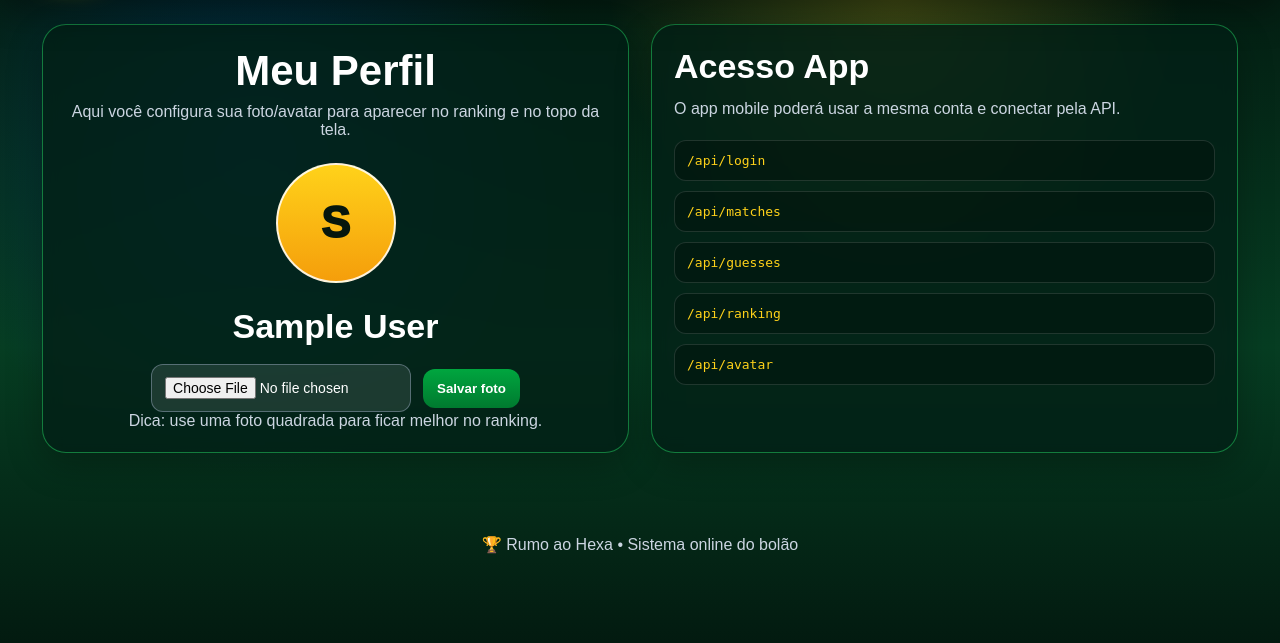
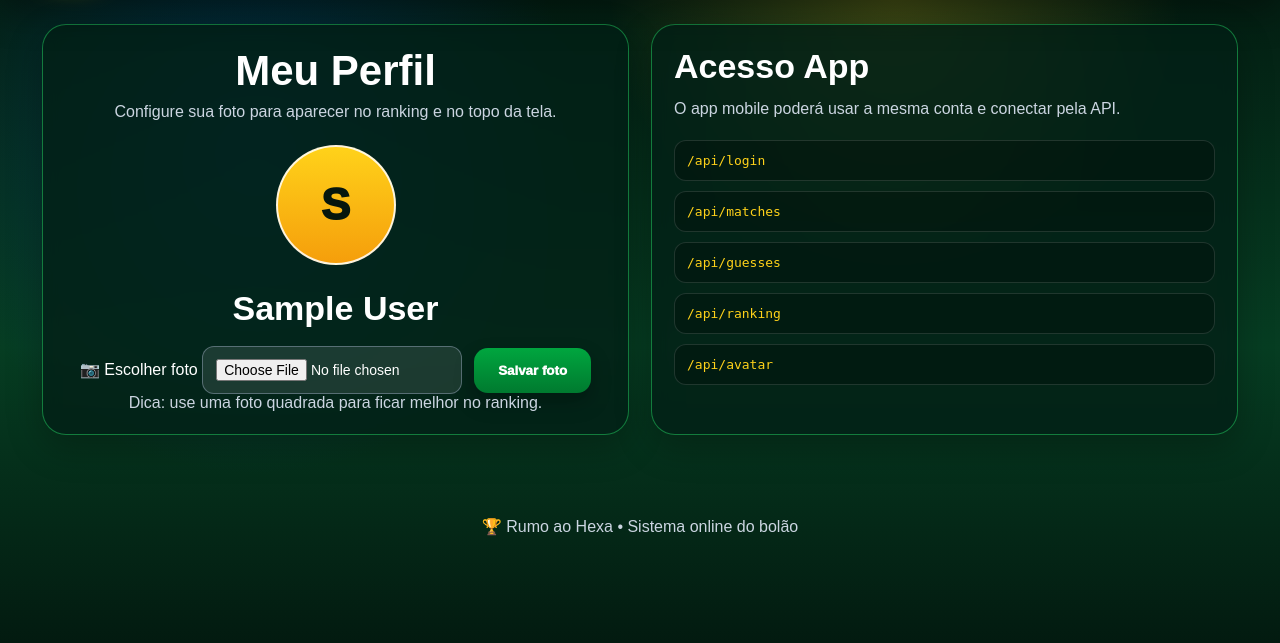
Before and after one commit to viniciusmoreira44563-cloud/bolao-copa-2026, a Flask app: page /perfil in a window 1280 px wide. Shown: the part 93-736 px from the top of the page. Run offline with Flask 3, Linux system fonts and the light colour scheme; the visitor is signed in with stand-in values (Sample User, id 1); data comes from the database, SQL or seed files in the repository.

Commit message:
Update profile.html

```diff
--- a/templates/profile.html
+++ b/templates/profile.html
@@ -6,12 +6,12 @@
 
 <div class="profile-wrap">
 
-    <div class="card profile-card">
+    <div class="card profile-card premium-profile">
 
         <h1>Meu Perfil</h1>
 
         <p class="muted">
-            Aqui você configura sua foto/avatar para aparecer no ranking e no topo da tela.
+            Configure sua foto para aparecer no ranking e no topo da tela.
         </p>
 
         <div class="profile-avatar">
@@ -26,18 +26,26 @@
 
         <h2>{{ user.name }}</h2>
 
-        <form method="post" enctype="multipart/form-data" class="upload-form">
-            <input type="file" name="avatar" accept="image/png,image/jpeg,image/webp" required>
-            <button type="submit">Salvar foto</button>
+        <form method="post" enctype="multipart/form-data" class="upload-form premium-upload">
+
+            <label class="file-label">
+                📷 Escolher foto
+                <input type="file" name="avatar" accept="image/png,image/jpeg,image/webp" required>
+            </label>
+
+            <button type="submit" class="btn green">
+                Salvar foto
+            </button>
+
         </form>
 
-        <p class="muted">
+        <p class="muted small-tip">
             Dica: use uma foto quadrada para ficar melhor no ranking.
         </p>
 
     </div>
 
-    <div class="card">
+    <div class="card api-card">
         <h2>Acesso App</h2>
 
         <p class="muted">
```
